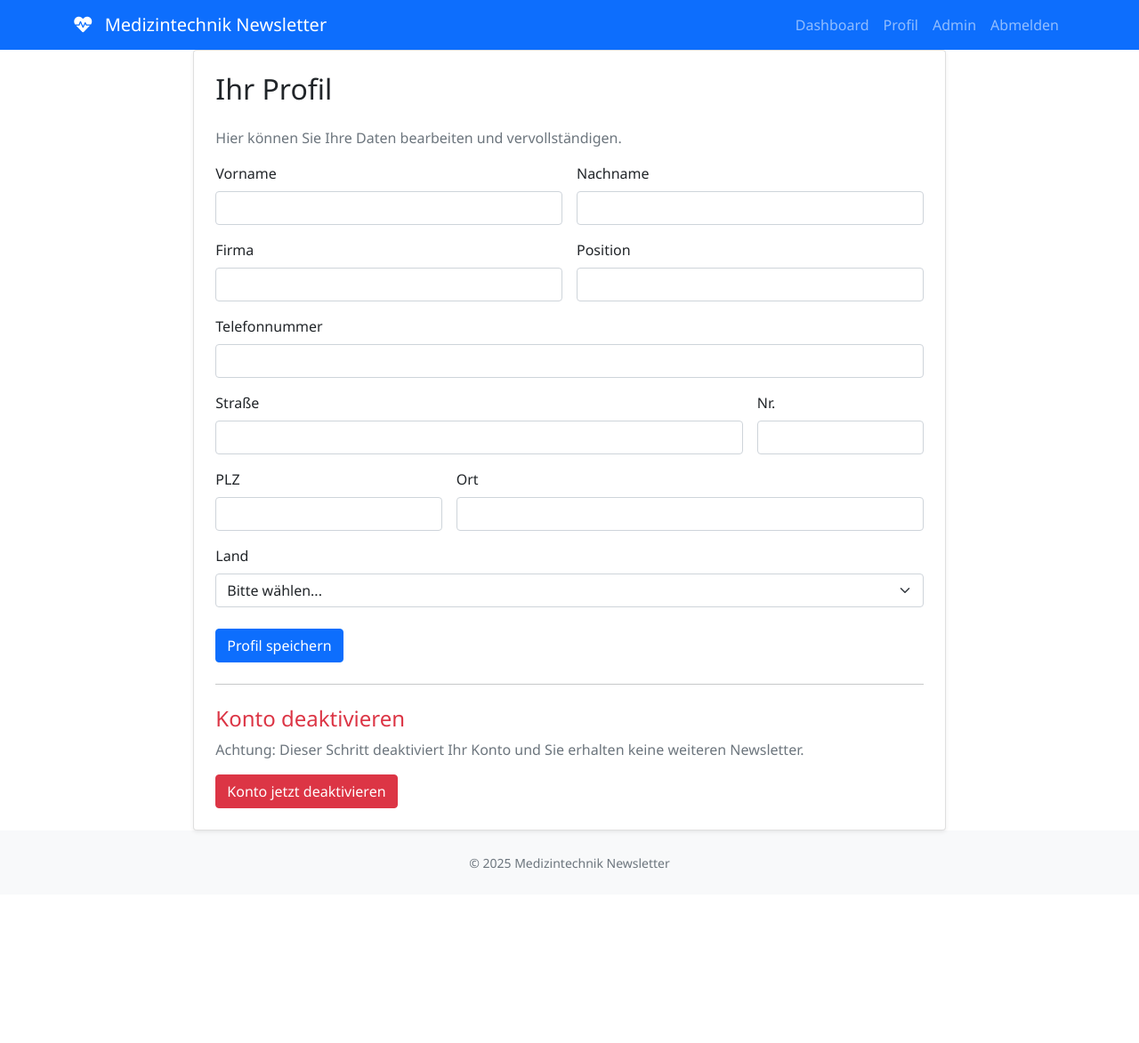
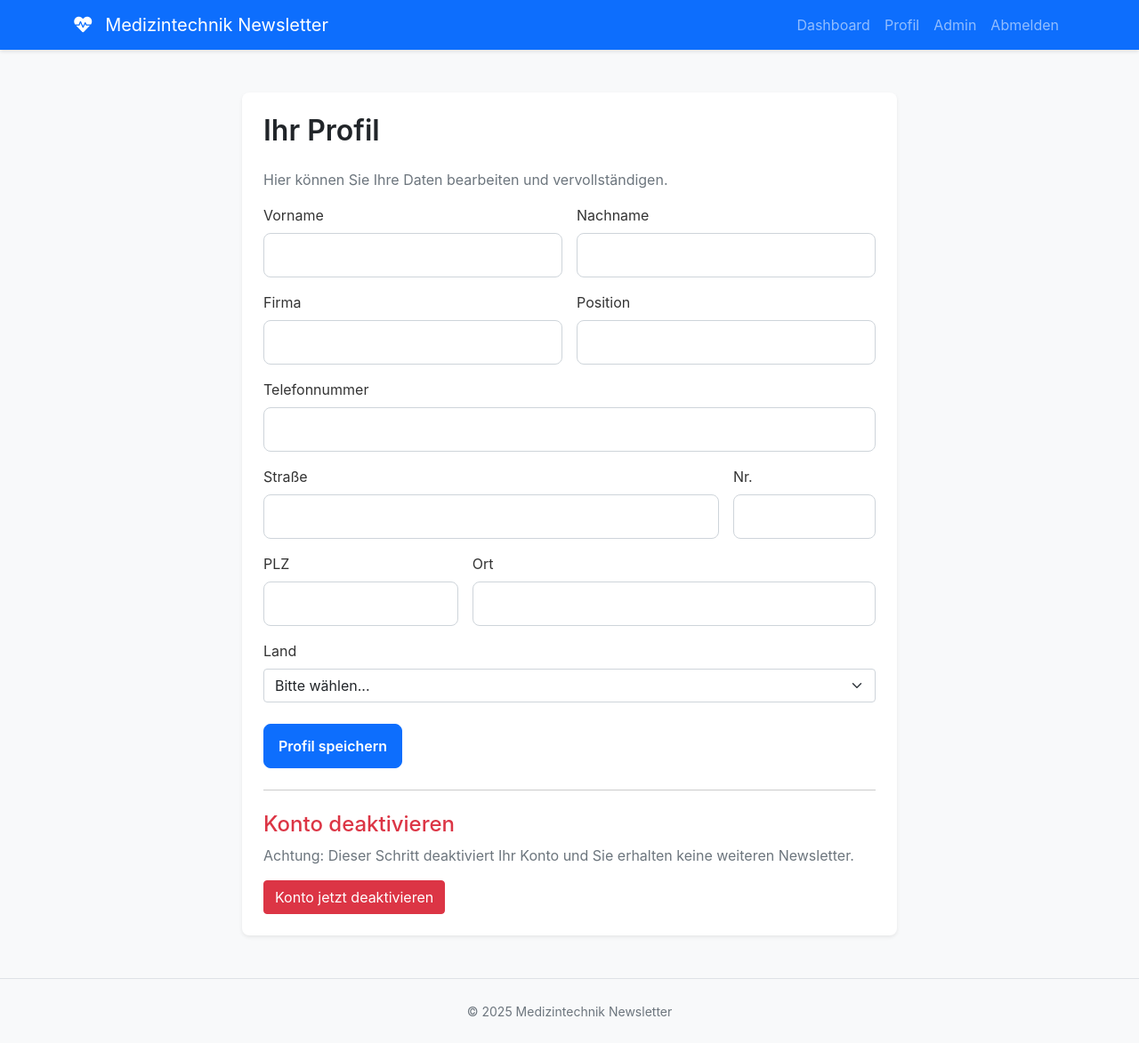
Before and after one commit to jackl1304/News, a Flask app: page /profil in a window 1280 px wide. Shown: the whole page at 89% size. Before the commit the page ends 977 px from the top, so only its background shows below. Run offline with Flask 3, Linux system fonts and the light colour scheme; the visitor is signed in with stand-in values (Sample User, id 1).

Commit message:
Update style.css

```diff
--- a/medtech_newsletter/static/css/style.css
+++ b/medtech_newsletter/static/css/style.css
@@ -1,44 +1,58 @@
-/* Generelle Anpassungen */
-body, html {
-    height: 100%;
-    margin: 0;
-    font-family: 'Segoe UI', sans-serif;
+/* style.css - Modernes Design für die Newsletter App */
+:root {
+    --primary-color: #0d6efd;
+    --secondary-color: #6c757d;
+    --light-gray: #f8f9fa;
+    --border-radius: 0.5rem;
 }
 
-/* Wir entfernen den Standard-Abstand, da die Login-Seite den ganzen Bildschirm füllt */
-main.container {
-    padding: 0 !important;
-    margin: 0 !important;
-    max-width: 100% !important;
+body {
+    background-color: var(--light-gray);
+    font-family: -apple-system, BlinkMacSystemFont, "Segoe UI", Roboto, "Helvetica Neue", Arial, sans-serif;
+    color: #333;
+    display: flex;
+    flex-direction: column;
+    min-height: 100vh;
 }
 
-/* Linke Spalte mit dem Hintergrundbild */
-.bg-image {
-    /* HIER WURDE IHR BILD EINGEFÜGT */
-    background-image: url('https://i.imgur.com/61e718.jpeg');
-    background-size: cover;
-    background-position: center;
-    height: 100%;
+main {
+    flex-grow: 1;
 }
 
-/* Rechte Spalte mit dem Login-Formular */
-.login-form-container {
-    width: 100%;
-    max-width: 400px;
-    padding: 2rem;
+.navbar {
+    box-shadow: 0 2px 4px rgba(0,0,0,.1);
 }
 
-/* Bootstrap-Überschreibungen für ein modernes Aussehen */
-.form-floating > .form-control {
-    height: calc(3.5rem + 2px);
-    line-height: 1.25;
+.card {
+    border: none;
+    border-radius: var(--border-radius);
+    box-shadow: 0 4px 12px rgba(0,0,0,.08);
 }
 
-.form-floating > label {
-    padding: 1rem 0.75rem;
+.card-title {
+    font-weight: 600;
+    color: #212529;
 }
 
-.btn-lg {
-    padding: 0.8rem 1rem;
-    font-size: 1.1rem;
+.btn-primary {
+    background-color: var(--primary-color);
+    border-color: var(--primary-color);
+    font-weight: 600;
+    padding: 0.75rem 1rem;
+    border-radius: var(--border-radius);
 }
+
+.form-control {
+    border-radius: var(--border-radius);
+    padding: 0.75rem 1rem;
+}
+
+.form-control:focus {
+    box-shadow: 0 0 0 0.25rem rgba(13, 110, 253, 0.25);
+    border-color: var(--primary-color);
+}
+
+footer {
+    background-color: #e9ecef;
+    border-top: 1px solid #dee2e6;
+}
```
